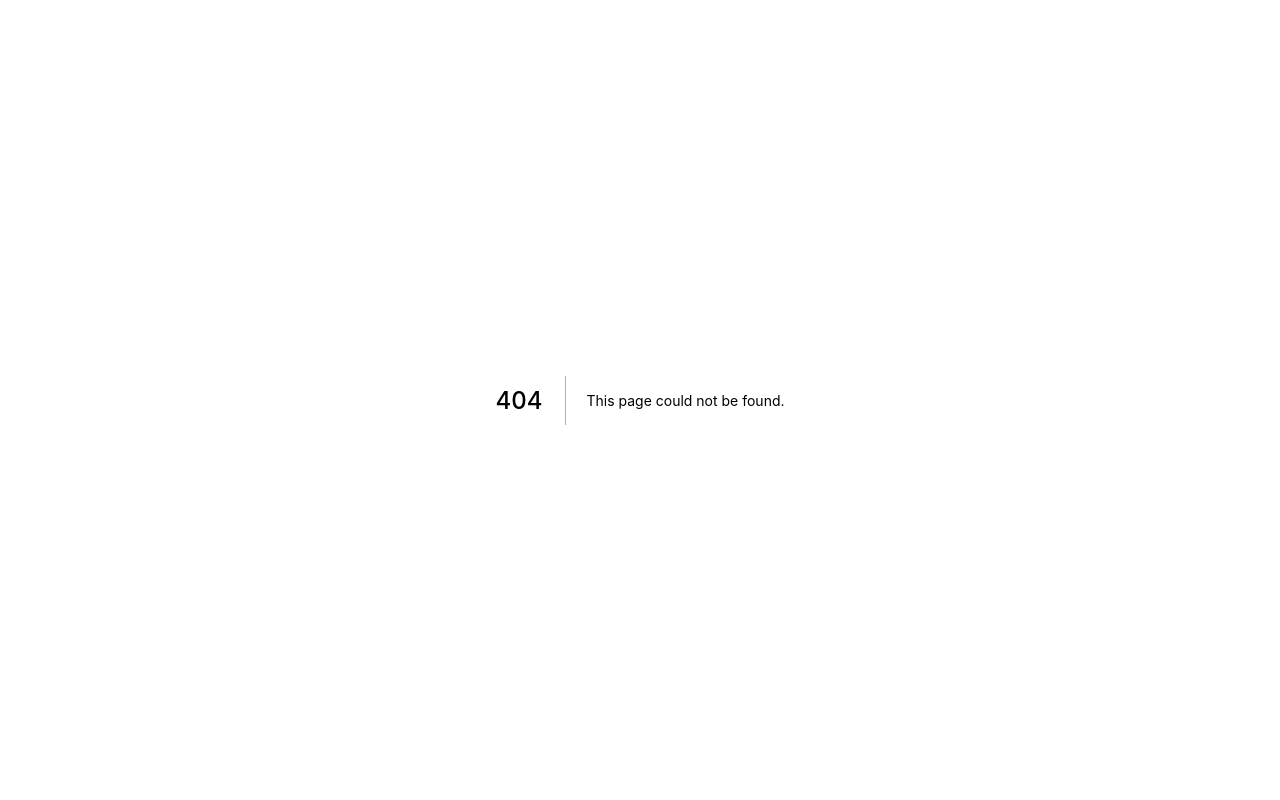
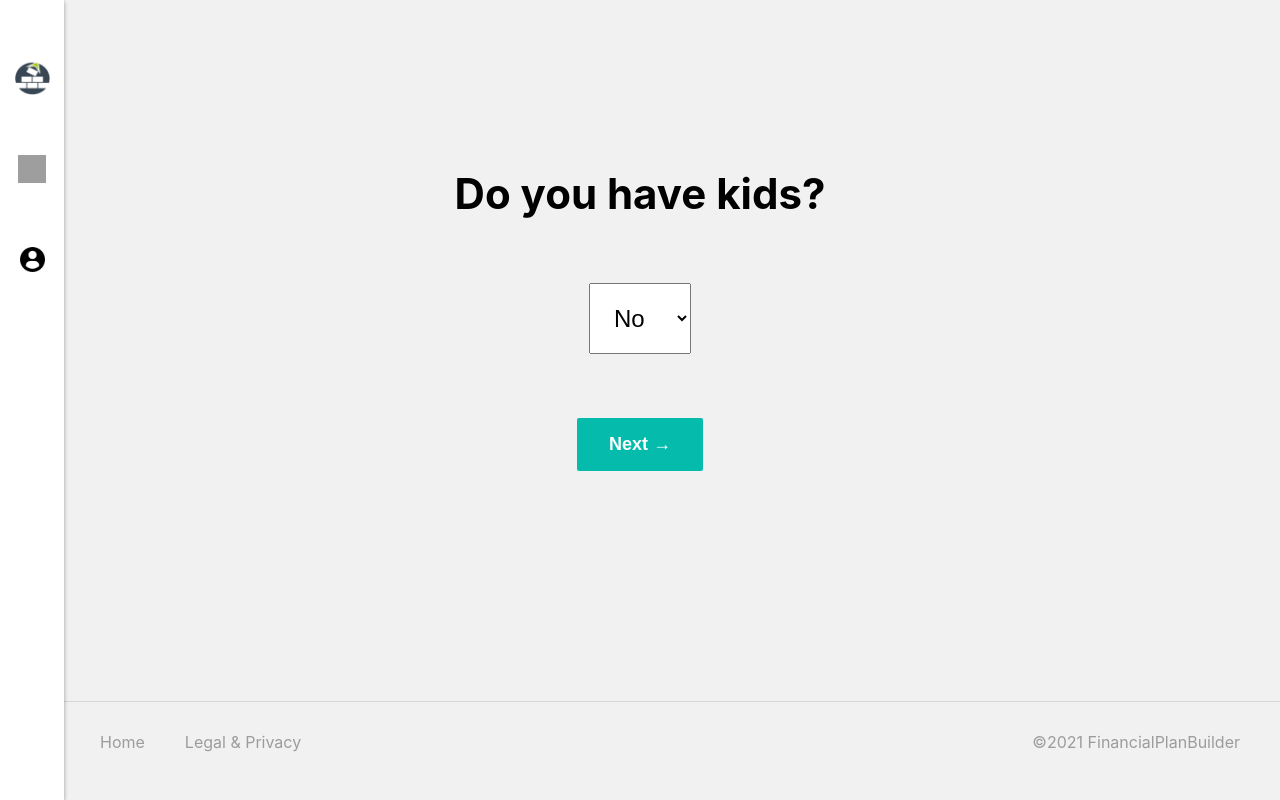
Before and after one commit to jacobtrebil/Financial-Plan-Builder, a Next.js app: page /section-1-kids in a window 1280 px wide. Before the commit this address had no page. Built offline with nearby package versions, Linux system fonts and the light colour scheme; grey boxes are pictures that could not be loaded.

Commit message:
form has beenn improved

```diff
--- a/package.json
+++ b/package.json
@@ -10,6 +10,7 @@
   "dependencies": {
     "next": "10.0.9",
     "react": "17.0.2",
-    "react-dom": "17.0.2"
+    "react-dom": "17.0.2",
+    "react-hook-form": "7.0.3"
   }
 }
--- a/pages/index.js
+++ b/pages/index.js
@@ -25,7 +25,7 @@ export function App() {
         <h1 className="h1">Jacob's Plans</h1>
            <div id="plans-section">
               <p className="plans-subtitle">Plans</p>
-              <Link href="/plan-form-pages/start-plan"><button className="plans-button">+ Add Plan</button></Link>
+              <Link href="/start-plan"><button className="plans-button">+ Add Plan</button></Link>
               <hr className="plans-solid-hr"></hr>
               <p id="no-plans-message">You currently have 0 plans created. Click the button above to create a plan.</p>
         </div>
--- /dev/null
+++ b/pages/section-1-kids.js
@@ -0,0 +1,58 @@
+import React, { useState } from 'react';
+import Image from 'next/image';
+import Link from 'next/link';
+import _dynamic from 'next/dynamic';
+
+const NavComponent = _dynamic(() =>
+  import('../components/nav').then((mod) => mod.SideBar)
+)
+
+const FooterComponent = _dynamic(() =>
+  import('../components/footer').then((mod) => mod.Footer)
+)
+
+function KidsQuestion() {
+
+    const [showForm, setShowForm] = useState(false)
+
+    return (
+      <div>
+        <h1 id="plan-form-h1">Do you have kids?</h1>
+        <h2 id="plan-form-h2"></h2>
+        <form id="plan-form-page-1" required>
+            <select className="custom-select" defaultValue="No" onChange= {() => setShowForm(!showForm) }>
+                <option>Yes</option>
+                <option>No</option>
+            </select><br></br>
+            {
+      showForm && (
+        <div>
+      <div class="plan-input-box">
+      <label className="retirement-form-label">How many kids do you have/expect?</label>
+      <select defaultValue="2">
+          <option>1</option>
+          <option>2</option>
+          <option>3</option>
+          <option>4</option>
+          <option>5+</option>
+      </select><br></br>
+      </div>
+      <div className="plan-input-box">
+        <label className="retirement-form-label">Do you plan on paying for your kids college?</label>
+        <input></input>
+      </div>
+      <div className="plan-input-box">
+        <label className="retirement-form-label">How much would you like to spend to support each of your kids college?</label>
+        <input></input>
+      </div>
+      </div>
+      )}
+            <Link href="/create-plan1"><button id="plan-button">Next &#8594;</button></Link>
+        </form>
+        <NavComponent />
+        <FooterComponent />
+       </div>
+    );
+  }
+
+  export default KidsQuestion;
--- a/pages/plan-form-pages/section-1-start.js
+++ b/pages/section-1-start.js
@@ -24,9 +24,7 @@ function Section1() {
         <div className="section-1-start-box">
           <h1 id="section-start-h1">Section 1: Your Vision & Goals</h1>
           <h2 id="section-start-h2">We are going to ask a few questions to get clarity on your lifestyle vision and goals.</h2>
-      <form id="plan-form-page-1">
             <Link href="/section-1-retirement-age"><button id="section-start-button">Next &#8594;</button></Link>
-    </form>
             <NavComponent />
             <FooterComponent />
         </div>
--- a/styles/globals.css
+++ b/styles/globals.css
@@ -8,7 +8,6 @@ body {
     Ubuntu, Cantarell, Fira Sans, Droid Sans, Helvetica Neue, sans-serif;
     text-align: center;
   background-color: rgb(241, 241, 241);
-  height: 100%;
 }
 
 a {
@@ -782,7 +781,7 @@ h1 {
   border-radius: 2px;
   padding: 16px 32px;
   font-size: 18px;
-  margin: 5% 0px 15% 0px;
+  margin: 5% 0px 18% 0px;
   font-weight: bold;
 }
 
@@ -822,7 +821,7 @@ h1 {
 }
 
 #section-start-h1 {
-  margin: 15% auto 1% auto;
+  margin: 18% auto 1% auto;
   text-align: center;
   font-size: 42px;
 }
@@ -840,7 +839,7 @@ h1 {
     border-radius: 2px;
     padding: 16px 32px;
     font-size: 18px;
-    margin: 3% 0px 20% 0px;
+    margin: 3% 0px 25% 0px;
   }
 
   #section-start-button:hover {
@@ -861,12 +860,22 @@ h1 {
 
 
 
-/* Color Classes */
+/* Plan Form */
 
-.green {
-  color: rgb(4, 187, 172);
+#plan-form-h1 {
+  margin: 10% auto 1% auto;
+  text-align: center;
+  font-size: 42px;
 }
 
-.black {
-  color: black;
+#plan-form-h2 {
+  font-weight: normal;
+  font-size: 16px;
+  margin: 0px 0px 5% 0px;
 }
+
+.custom-select {
+  padding: 20px;
+  font-size: 24px;
+  display: inline-block;
+}
```
Also changed, not shown: pages/section-1-retirement-age.js (renamed from pages/plan-form-pages/section-1-retirement-age.js, +4 -3 lines), pages/start-plan.js (renamed from pages/plan-form-pages/start-plan.js, +0 -17 lines), pages/create-plan1.js (renamed from pages/plan-form-pages/create-plan1.js), pages/create-plan2.js (renamed from pages/plan-form-pages/create-plan2.js), 1 other file (tests, documents, lock files or other folders). Lines whose indentation alone changed are shown as unchanged.
